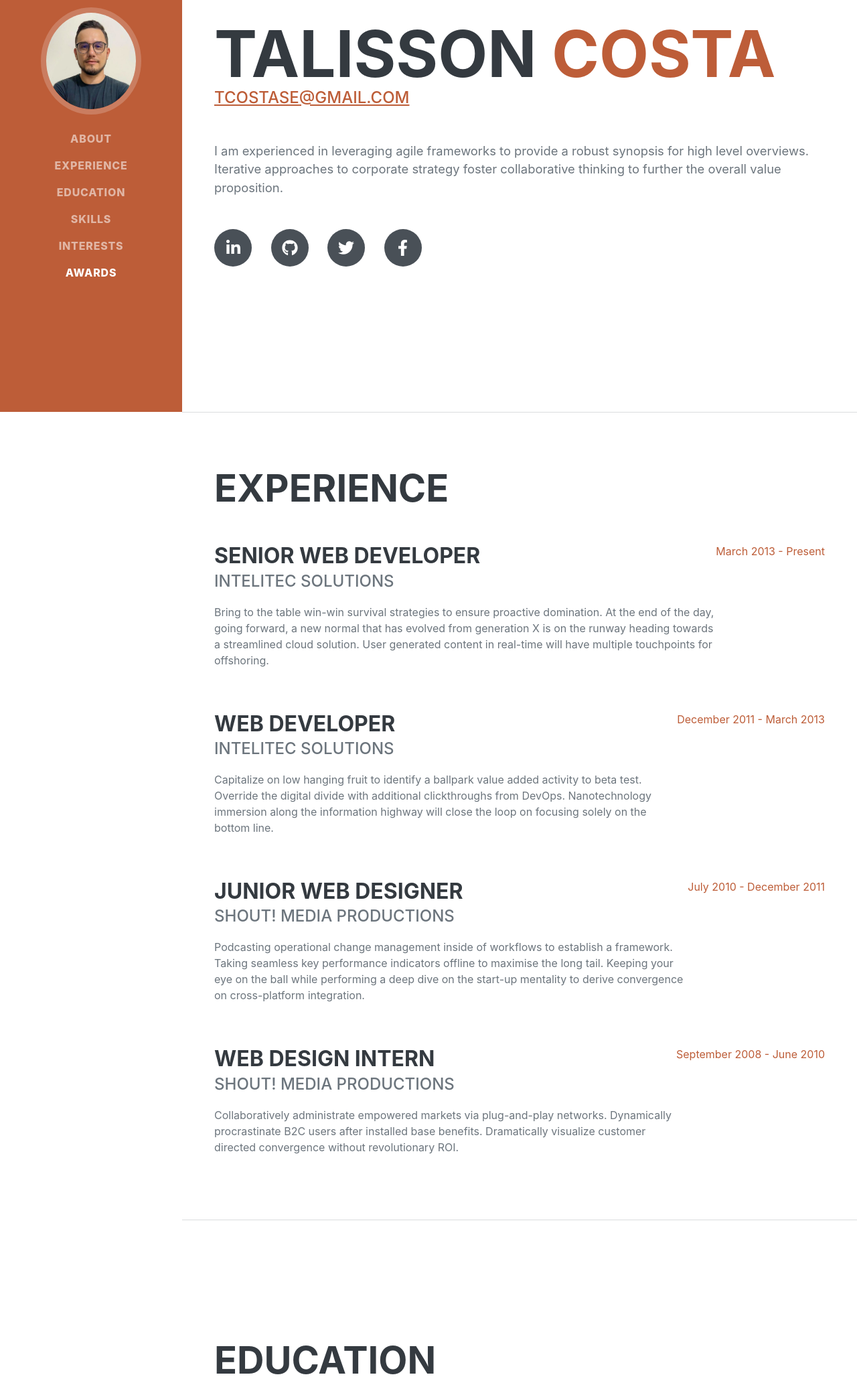
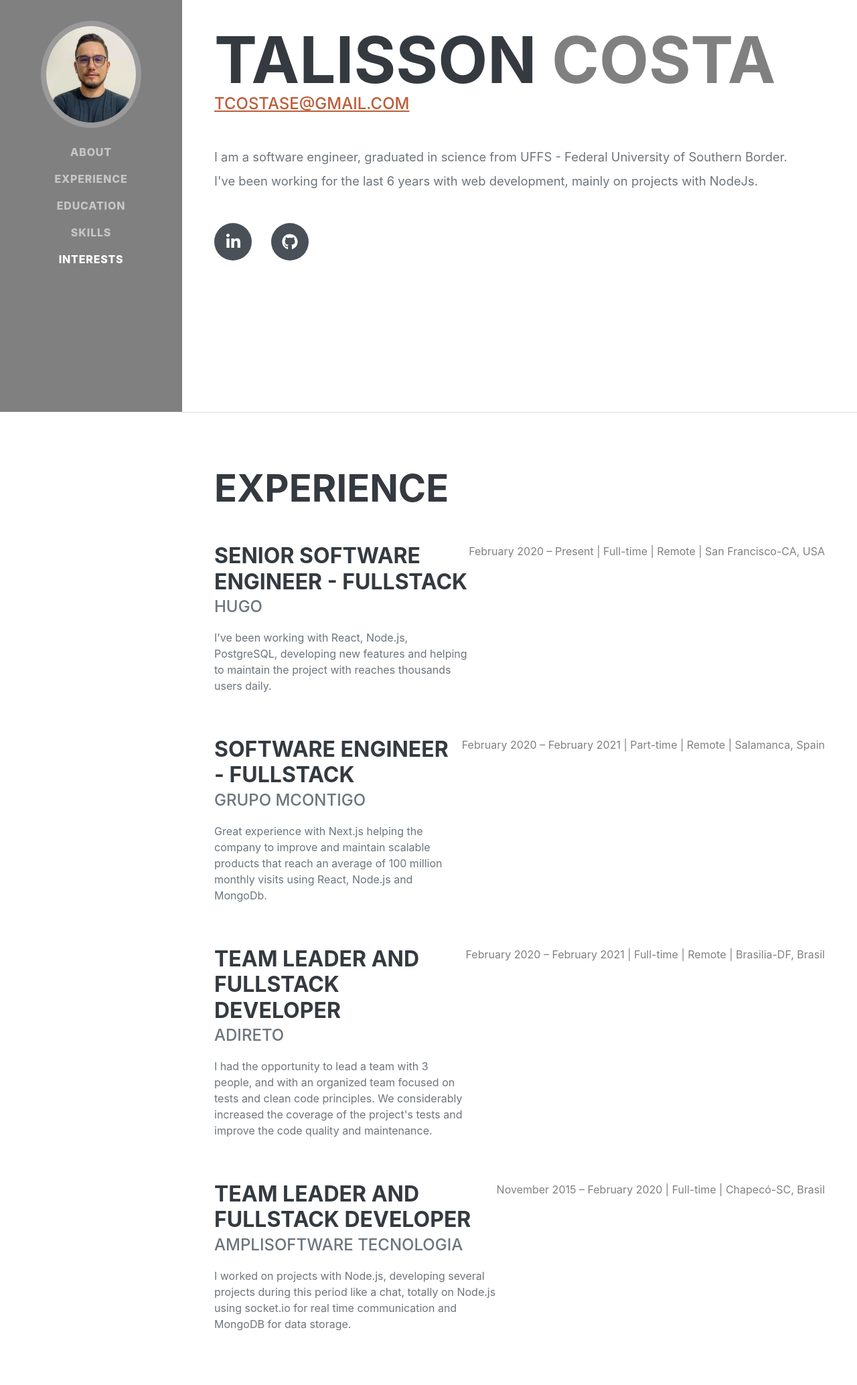
Before and after one commit to talissoncosta/talissoncosta.github.io, a plain HTML site: page index.html in a window 1280 px wide. Shown: the part 185-2253 px from the top of the page at 67% size. Drawn offline with nearby package versions, Linux system fonts and the light colour scheme; a web font is replaced by a local one.

Commit message:
update personal info and color layout

```diff
--- a/index.html
+++ b/index.html
@@ -2,35 +2,85 @@
 <html lang="en">
   <head>
     <meta charset="utf-8" />
-        <meta name="viewport" content="width=device-width, initial-scale=1, shrink-to-fit=no" />
+    <meta
+      name="viewport"
+      content="width=device-width, initial-scale=1, shrink-to-fit=no"
+    />
     <meta name="description" content="" />
     <meta name="author" content="" />
     <title>Talisson Costa - Software Engineer</title>
     <link rel="icon" type="image/x-icon" href="assets/img/favicon.ico" />
     <!-- Font Awesome icons (free version)-->
-        <script src="https://use.fontawesome.com/releases/v5.15.3/js/all.js" crossorigin="anonymous"></script>
+    <script
+      src="https://use.fontawesome.com/releases/v5.15.3/js/all.js"
+      crossorigin="anonymous"
+    ></script>
     <!-- Google fonts-->
-        <link href="https://fonts.googleapis.com/css?family=Saira+Extra+Condensed:500,700" rel="stylesheet" type="text/css" />
-        <link href="https://fonts.googleapis.com/css?family=Muli:400,400i,800,800i" rel="stylesheet" type="text/css" />
+    <link
+      href="https://fonts.googleapis.com/css?family=Saira+Extra+Condensed:500,700"
+      rel="stylesheet"
+      type="text/css"
+    />
+    <link
+      href="https://fonts.googleapis.com/css?family=Muli:400,400i,800,800i"
+      rel="stylesheet"
+      type="text/css"
+    />
     <!-- Core theme CSS (includes Bootstrap)-->
     <link href="css/styles.css" rel="stylesheet" />
   </head>
   <body id="page-top">
     <!-- Navigation-->
-        <nav class="navbar navbar-expand-lg navbar-dark bg-primary fixed-top" id="sideNav">
+    <nav
+      class="navbar navbar-expand-lg navbar-dark bg-primary fixed-top"
+      id="sideNav"
+    >
       <a class="navbar-brand js-scroll-trigger" href="#page-top">
         <span class="d-block d-lg-none">Talisson Costa</span>
-                <span class="d-none d-lg-block"><img class="img-fluid img-profile rounded-circle mx-auto mb-2" src="assets/img/profile.jpg" alt="..." /></span>
+        <span class="d-none d-lg-block"
+          ><img
+            class="img-fluid img-profile rounded-circle mx-auto mb-2"
+            src="assets/img/profile.jpg"
+            alt="..."
+        /></span>
       </a>
-            <button class="navbar-toggler" type="button" data-bs-toggle="collapse" data-bs-target="#navbarResponsive" aria-controls="navbarResponsive" aria-expanded="false" aria-label="Toggle navigation"><span class="navbar-toggler-icon"></span></button>
+      <button
+        class="navbar-toggler"
+        type="button"
+        data-bs-toggle="collapse"
+        data-bs-target="#navbarResponsive"
+        aria-controls="navbarResponsive"
+        aria-expanded="false"
+        aria-label="Toggle navigation"
+      >
+        <span class="navbar-toggler-icon"></span>
+      </button>
       <div class="collapse navbar-collapse" id="navbarResponsive">
         <ul class="navbar-nav">
-                    <li class="nav-item"><a class="nav-link js-scroll-trigger" href="#about">About</a></li>
-                    <li class="nav-item"><a class="nav-link js-scroll-trigger" href="#experience">Experience</a></li>
-                    <li class="nav-item"><a class="nav-link js-scroll-trigger" href="#education">Education</a></li>
-                    <li class="nav-item"><a class="nav-link js-scroll-trigger" href="#skills">Skills</a></li>
-                    <li class="nav-item"><a class="nav-link js-scroll-trigger" href="#interests">Interests</a></li>
-                    <li class="nav-item"><a class="nav-link js-scroll-trigger" href="#awards">Awards</a></li>
+          <li class="nav-item">
+            <a class="nav-link js-scroll-trigger" href="#about">About</a>
+          </li>
+          <li class="nav-item">
+            <a class="nav-link js-scroll-trigger" href="#experience"
+              >Experience</a
+            >
+          </li>
+          <li class="nav-item">
+            <a class="nav-link js-scroll-trigger" href="#education"
+              >Education</a
+            >
+          </li>
+          <li class="nav-item">
+            <a class="nav-link js-scroll-trigger" href="#skills">Skills</a>
+          </li>
+          <li class="nav-item">
+            <a class="nav-link js-scroll-trigger" href="#interests"
+              >Interests</a
+            >
+          </li>
+          <!-- <li class="nav-item">
+            <a class="nav-link js-scroll-trigger" href="#awards">Awards</a>
+          </li> -->
         </ul>
       </div>
     </nav>
@@ -46,12 +96,27 @@
           <div class="subheading mb-5">
             <a href="mailto:tcostase@gmail.com">tcostase@gmail.com</a>
           </div>
-                    <p class="lead mb-5">I am experienced in leveraging agile frameworks to provide a robust synopsis for high level overviews. Iterative approaches to corporate strategy foster collaborative thinking to further the overall value proposition.</p>
+          <p class="lead mb-2">
+            I am a software engineer, graduated in science from UFFS - Federal
+            University of Southern Border.
+          </p>
+          <p class="lead mb-5">
+            I've been working for the last 6
+            years with web development, mainly on projects with NodeJs.
+          </p>
           <div class="social-icons">
-                        <a class="social-icon" href="#!"><i class="fab fa-linkedin-in"></i></a>
-                        <a class="social-icon" href="#!"><i class="fab fa-github"></i></a>
-                        <a class="social-icon" href="#!"><i class="fab fa-twitter"></i></a>
-                        <a class="social-icon" href="#!"><i class="fab fa-facebook-f"></i></a>
+            <a
+              class="social-icon"
+              target="_blank"
+              href="https://www.linkedin.com/in/talissoncosta"
+              ><i class="fab fa-linkedin-in"></i
+            ></a>
+            <a
+              class="social-icon"
+              target="_blank"
+              href="https://github.com/talissoncosta"
+              ><i class="fab fa-github"></i
+            ></a>
           </div>
         </div>
       </section>
@@ -60,37 +125,81 @@
       <section class="resume-section" id="experience">
         <div class="resume-section-content">
           <h2 class="mb-5">Experience</h2>
-                    <div class="d-flex flex-column flex-md-row justify-content-between mb-5">
+          <div
+            class="d-flex flex-column flex-md-row justify-content-between mb-5"
+          >
             <div class="flex-grow-1">
-                            <h3 class="mb-0">Senior Web Developer</h3>
-                            <div class="subheading mb-3">Intelitec Solutions</div>
-                            <p>Bring to the table win-win survival strategies to ensure proactive domination. At the end of the day, going forward, a new normal that has evolved from generation X is on the runway heading towards a streamlined cloud solution. User generated content in real-time will have multiple touchpoints for offshoring.</p>
+              <h3 class="mb-0">Senior Software Engineer - Fullstack</h3>
+              <div class="subheading mb-3">Hugo</div>
+              <p>
+                I’ve been working with React, Node.js, PostgreSQL, developing
+                new features and helping to maintain the project with reaches
+                thousands users daily.
+              </p>
             </div>
-                        <div class="flex-shrink-0"><span class="text-primary">March 2013 - Present</span></div>
+            <div class="flex-shrink-0">
+              <span class="text-primary"
+                >February 2020 – Present | Full-time | Remote | San
+                Francisco-CA, USA</span
+              >
             </div>
-                    <div class="d-flex flex-column flex-md-row justify-content-between mb-5">
+          </div>
+          <div
+            class="d-flex flex-column flex-md-row justify-content-between mb-5"
+          >
             <div class="flex-grow-1">
-                            <h3 class="mb-0">Web Developer</h3>
-                            <div class="subheading mb-3">Intelitec Solutions</div>
-                            <p>Capitalize on low hanging fruit to identify a ballpark value added activity to beta test. Override the digital divide with additional clickthroughs from DevOps. Nanotechnology immersion along the information highway will close the loop on focusing solely on the bottom line.</p>
+              <h3 class="mb-0">Software Engineer - Fullstack</h3>
+              <div class="subheading mb-3">GRUPO MCONTIGO</div>
+              <p>
+                Great experience with Next.js helping the company to improve and
+                maintain scalable products that reach an average of 100 million
+                monthly visits using React, Node.js and MongoDb.
+              </p>
             </div>
-                        <div class="flex-shrink-0"><span class="text-primary">December 2011 - March 2013</span></div>
+            <div class="flex-shrink-0">
+              <span class="text-primary"
+                >February 2020 – February 2021 | Part-time | Remote | Salamanca,
+                Spain</span
+              >
             </div>
-                    <div class="d-flex flex-column flex-md-row justify-content-between mb-5">
+          </div>
+          <div
+            class="d-flex flex-column flex-md-row justify-content-between mb-5"
+          >
             <div class="flex-grow-1">
-                            <h3 class="mb-0">Junior Web Designer</h3>
-                            <div class="subheading mb-3">Shout! Media Productions</div>
-                            <p>Podcasting operational change management inside of workflows to establish a framework. Taking seamless key performance indicators offline to maximise the long tail. Keeping your eye on the ball while performing a deep dive on the start-up mentality to derive convergence on cross-platform integration.</p>
+              <h3 class="mb-0">Team Leader and Fullstack Developer</h3>
+              <div class="subheading mb-3">Adireto</div>
+              <p>
+                I had the opportunity to lead a team with 3 people, and with an
+                organized team focused on tests and clean code principles. We
+                considerably increased the coverage of the project's tests and
+                improve the code quality and maintenance.
+              </p>
             </div>
-                        <div class="flex-shrink-0"><span class="text-primary">July 2010 - December 2011</span></div>
+            <div class="flex-shrink-0">
+              <span class="text-primary"
+                >February 2020 – February 2021 | Full-time | Remote |
+                Brasilia-DF, Brasil</span
+              >
+            </div>
           </div>
           <div class="d-flex flex-column flex-md-row justify-content-between">
             <div class="flex-grow-1">
-                            <h3 class="mb-0">Web Design Intern</h3>
-                            <div class="subheading mb-3">Shout! Media Productions</div>
-                            <p>Collaboratively administrate empowered markets via plug-and-play networks. Dynamically procrastinate B2C users after installed base benefits. Dramatically visualize customer directed convergence without revolutionary ROI.</p>
+              <h3 class="mb-0">Team Leader and Fullstack Developer</h3>
+              <div class="subheading mb-3">Amplisoftware Tecnologia</div>
+              <p>
+                I worked on projects with Node.js, developing several projects
+                during this period like a chat, totally on Node.js using
+                socket.io for real time communication and MongoDB for data
+                storage.
+              </p>
             </div>
-                        <div class="flex-shrink-0"><span class="text-primary">September 2008 - June 2010</span></div>
+            <div class="flex-shrink-0">
+              <span class="text-primary"
+                >November 2015 – February 2020 | Full-time | Chapecó-SC,
+                Brasil</span
+              >
+            </div>
           </div>
         </div>
       </section>
@@ -99,22 +208,34 @@
       <section class="resume-section" id="education">
         <div class="resume-section-content">
           <h2 class="mb-5">Education</h2>
-                    <div class="d-flex flex-column flex-md-row justify-content-between mb-5">
+          <div class="d-flex flex-column flex-md-row justify-content-between">
             <div class="flex-grow-1">
-                            <h3 class="mb-0">University of Colorado Boulder</h3>
-                            <div class="subheading mb-3">Bachelor of Science</div>
-                            <div>Computer Science - Web Development Track</div>
-                            <p>GPA: 3.23</p>
+              <h3 class="mb-0">Federal University of Southern Border (UFFS)</h3>
+              <div class="subheading mb-3">BS in Computer Science</div>
             </div>
-                        <div class="flex-shrink-0"><span class="text-primary">August 2006 - May 2010</span></div>
+            <div class="flex-shrink-0">
+              <span class="text-primary">August 2011 - Dec 2019 </span>
+            </div>
           </div>
           <div class="d-flex flex-column flex-md-row justify-content-between">
             <div class="flex-grow-1">
-                            <h3 class="mb-0">James Buchanan High School</h3>
-                            <div class="subheading mb-3">Technology Magnet Program</div>
-                            <p>GPA: 3.56</p>
+              <h3 class="mb-0">
+                National Univesity of Ireland - Galway (NUIG)
+              </h3>
+              <div class="subheading mb-3">BS in Computer Science</div>
             </div>
-                        <div class="flex-shrink-0"><span class="text-primary">August 2002 - May 2006</span></div>
+            <div class="flex-shrink-0">
+              <span class="text-primary">August 2014 - Dec 2014</span>
+            </div>
+          </div>
+          <div class="d-flex flex-column flex-md-row justify-content-between">
+            <div class="flex-grow-1">
+              <h3 class="mb-0">Atlantic Language Galway</h3>
+              <div class="subheading mb-3">English course</div>
+            </div>
+            <div class="flex-shrink-0">
+              <span class="text-primary">August 2013 - August 2014</span>
+            </div>
           </div>
         </div>
       </section>
@@ -125,20 +246,11 @@
           <h2 class="mb-5">Skills</h2>
           <div class="subheading mb-3">Programming Languages & Tools</div>
           <ul class="list-inline dev-icons">
-                        <li class="list-inline-item"><i class="fab fa-html5"></i></li>
-                        <li class="list-inline-item"><i class="fab fa-css3-alt"></i></li>
             <li class="list-inline-item"><i class="fab fa-js-square"></i></li>
-                        <li class="list-inline-item"><i class="fab fa-angular"></i></li>
             <li class="list-inline-item"><i class="fab fa-react"></i></li>
             <li class="list-inline-item"><i class="fab fa-node-js"></i></li>
-                        <li class="list-inline-item"><i class="fab fa-sass"></i></li>
-                        <li class="list-inline-item"><i class="fab fa-less"></i></li>
-                        <li class="list-inline-item"><i class="fab fa-wordpress"></i></li>
-                        <li class="list-inline-item"><i class="fab fa-gulp"></i></li>
-                        <li class="list-inline-item"><i class="fab fa-grunt"></i></li>
-                        <li class="list-inline-item"><i class="fab fa-npm"></i></li>
           </ul>
-                    <div class="subheading mb-3">Workflow</div>
+          <!-- <div class="subheading mb-3">Workflow</div>
           <ul class="fa-ul mb-0">
             <li>
               <span class="fa-li"><i class="fas fa-check"></i></span>
@@ -150,13 +262,9 @@
             </li>
             <li>
               <span class="fa-li"><i class="fas fa-check"></i></span>
-                            Cross Functional Teams
-                        </li>
-                        <li>
-                            <span class="fa-li"><i class="fas fa-check"></i></span>
               Agile Development & Scrum
             </li>
-                    </ul>
+          </ul> -->
         </div>
       </section>
       <hr class="m-0" />
@@ -164,57 +272,87 @@
       <section class="resume-section" id="interests">
         <div class="resume-section-content">
           <h2 class="mb-5">Interests</h2>
-                    <p>Apart from being a web developer, I enjoy most of my time being outdoors. In the winter, I am an avid skier and novice ice climber. During the warmer months here in Colorado, I enjoy mountain biking, free climbing, and kayaking.</p>
-                    <p class="mb-0">When forced indoors, I follow a number of sci-fi and fantasy genre movies and television shows, I am an aspiring chef, and I spend a large amount of my free time exploring the latest technology advancements in the front-end web development world.</p>
+          <p>
+            Apart from being a web developer, I enjoy my free time outdoors
+            going to the gym, running and playing soccer. I like to say that I
+            am an early retired goalkeeper. I also like to travel, discover new
+            cultures, new places and enjoy good music.
+          </p>
+          <p>
+            On my indoors time, I like to spend some time watching good movies and
+            series and reading books. I enjoy cooking, although I have not yet
+            ventured into it deeply.
+          </p>
+          <p>
+            I also spend a lot of my time exploring and studying some topics of
+            great interest in technology.
+          </p>
         </div>
       </section>
       <hr class="m-0" />
       <!-- Awards-->
-            <section class="resume-section" id="awards">
+      <!-- <section class="resume-section" id="awards">
         <div class="resume-section-content">
           <h2 class="mb-5">Awards & Certifications</h2>
           <ul class="fa-ul mb-0">
             <li>
-                            <span class="fa-li"><i class="fas fa-trophy text-warning"></i></span>
+              <span class="fa-li"
+                ><i class="fas fa-trophy text-warning"></i
+              ></span>
               Google Analytics Certified Developer
             </li>
             <li>
-                            <span class="fa-li"><i class="fas fa-trophy text-warning"></i></span>
+              <span class="fa-li"
+                ><i class="fas fa-trophy text-warning"></i
+              ></span>
               Mobile Web Specialist - Google Certification
             </li>
             <li>
-                            <span class="fa-li"><i class="fas fa-trophy text-warning"></i></span>
+              <span class="fa-li"
+                ><i class="fas fa-trophy text-warning"></i
+              ></span>
               1
               <sup>st</sup>
-                            Place - University of Colorado Boulder - Emerging Tech Competition 2009
+              Place - University of Colorado Boulder - Emerging Tech Competition
+              2009
             </li>
             <li>
-                            <span class="fa-li"><i class="fas fa-trophy text-warning"></i></span>
+              <span class="fa-li"
+                ><i class="fas fa-trophy text-warning"></i
+              ></span>
               1
               <sup>st</sup>
-                            Place - University of Colorado Boulder - Adobe Creative Jam 2008 (UI Design Category)
+              Place - University of Colorado Boulder - Adobe Creative Jam 2008
+              (UI Design Category)
             </li>
             <li>
-                            <span class="fa-li"><i class="fas fa-trophy text-warning"></i></span>
+              <span class="fa-li"
+                ><i class="fas fa-trophy text-warning"></i
+              ></span>
               2
               <sup>nd</sup>
-                            Place - University of Colorado Boulder - Emerging Tech Competition 2008
+              Place - University of Colorado Boulder - Emerging Tech Competition
+              2008
             </li>
             <li>
-                            <span class="fa-li"><i class="fas fa-trophy text-warning"></i></span>
+              <span class="fa-li"
+                ><i class="fas fa-trophy text-warning"></i
+              ></span>
               1
               <sup>st</sup>
               Place - James Buchanan High School - Hackathon 2006
             </li>
             <li>
-                            <span class="fa-li"><i class="fas fa-trophy text-warning"></i></span>
+              <span class="fa-li"
+                ><i class="fas fa-trophy text-warning"></i
+              ></span>
               3
               <sup>rd</sup>
               Place - James Buchanan High School - Hackathon 2005
             </li>
           </ul>
         </div>
-            </section>
+      </section> -->
     </div>
     <!-- Bootstrap core JS-->
     <script src="https://cdn.jsdelivr.net/npm/bootstrap@5.1.0/dist/js/bootstrap.bundle.min.js"></script>
```
Also changed, not shown: js/scripts.js (+0 -9 lines), css/styles.css. Lines whose indentation alone changed are shown as unchanged.
